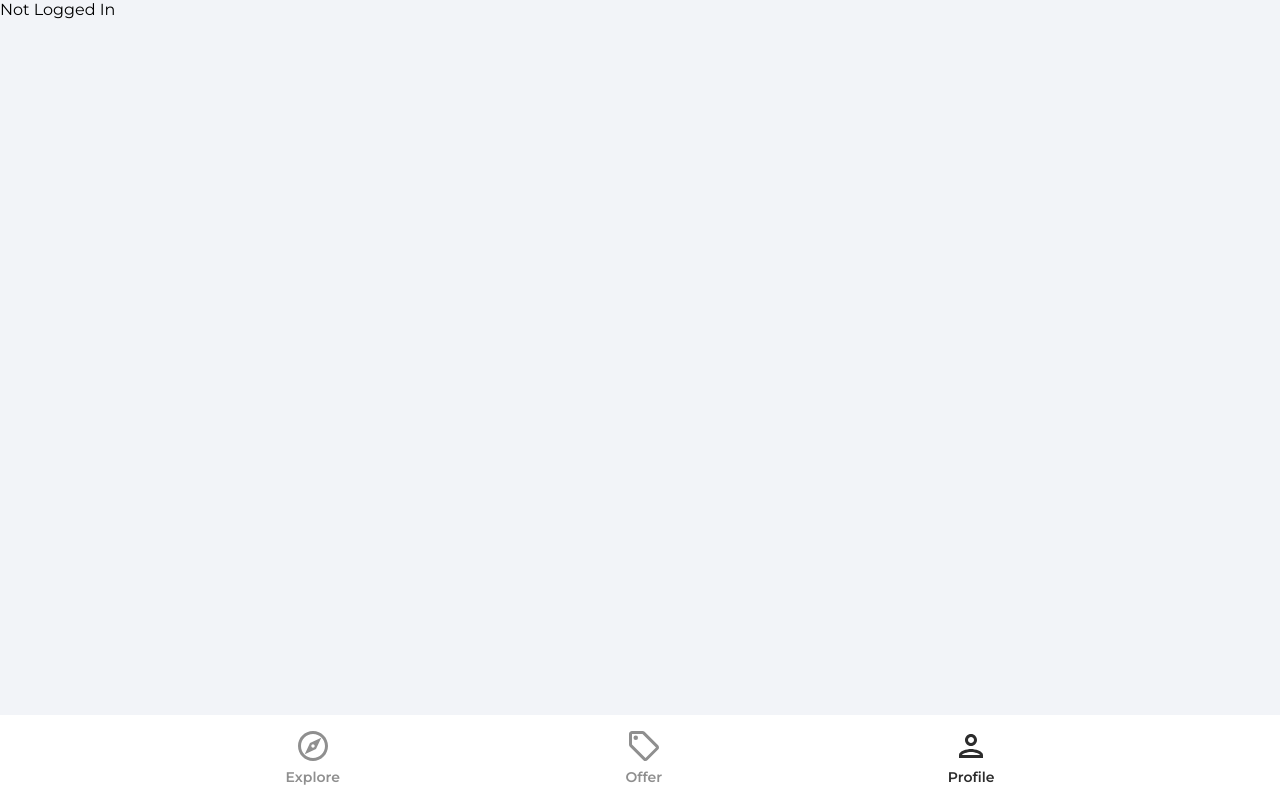
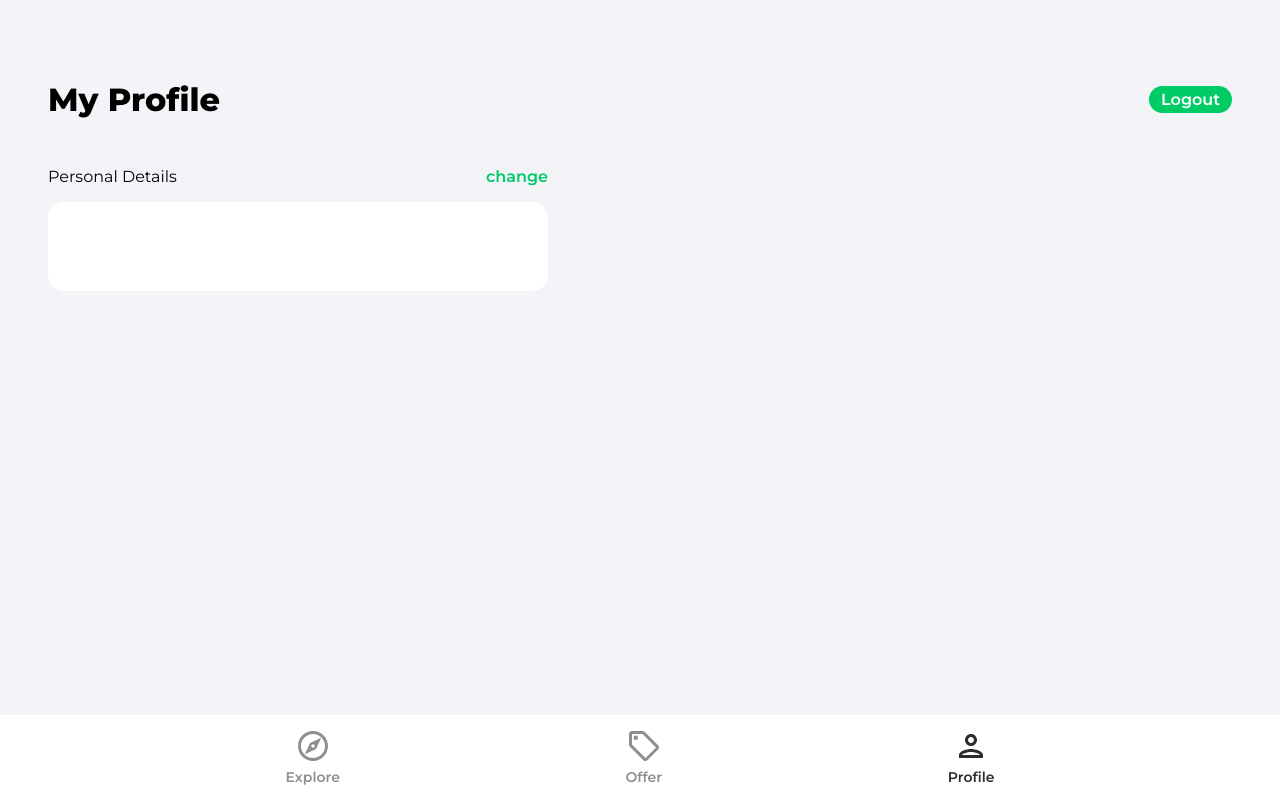
Before and after one commit to dm1tro69/home-marketplace, a React (Create React App) app: page /profile in a window 1280 px wide. Built offline with nearby package versions, Linux system fonts and the light colour scheme; no server answers.

Commit message:
update user details

```diff
--- a/package.json
+++ b/package.json
@@ -15,6 +15,7 @@
     "react-dom": "^17.0.2",
     "react-router-dom": "^6.1.1",
     "react-scripts": "5.0.0",
+    "react-toastify": "^8.1.0",
     "typescript": "^4.5.4",
     "web-vitals": "^2.1.2"
   },
--- a/src/App.tsx
+++ b/src/App.tsx
@@ -1,5 +1,7 @@
 import React from 'react';
 import {BrowserRouter, Route, Routes} from "react-router-dom";
+// import {ToastContainer} from "react-toastify";
+// import 'react-toastify/dist/ReactToastify.css';
 import Explore from "./pages/Explore";
 import Offers from "./pages/Offers";
 import Profile from "./pages/Profile";
@@ -11,9 +13,11 @@ import Navbar from "./components/Navbar";
 
 const App = () => {
 
+
   return (
 
       <>
+          {/*<ToastContainer>*/}
           <BrowserRouter>
               <Routes>
                   <Route path={'/'} element={<Explore/>}/>
@@ -25,6 +29,7 @@ const App = () => {
               </Routes>
               <Navbar/>
           </BrowserRouter>
+          {/*</ToastContainer>*/}
       </>
 
 
--- a/src/pages/Profile.tsx
+++ b/src/pages/Profile.tsx
@@ -1,20 +1,102 @@
-import React, {useEffect, useState} from 'react';
-import {getAuth} from 'firebase/auth'
+import React, {ChangeEvent, useEffect, useState} from 'react';
+import {getAuth, updateProfile} from 'firebase/auth'
+import {useNavigate} from "react-router-dom";
+import {updateDoc, doc} from 'firebase/firestore'
+import {db} from '../firebase.config'
+
+type FormType = {
+    name: string
+    email: string
+}
 
 const Profile = () => {
     const auth = getAuth()
-    const [user, setUser] = useState<any>(null)
+    const navigate = useNavigate()
+    const [changeDetails, setChangeDetails] = useState(false)
+
+    const [formData, setFormData] = useState<FormType>({
+        // @ts-ignore
+        name: auth.currentUser?.displayName,
+        // @ts-ignore
+        email: auth.currentUser?.email
+
+    })
+    const {name, email} = formData
+    const onLogout = () => {
+        auth.signOut()
+        navigate('/')
+
+    }
+    const onSubmit = async () => {
+       try {
+           if (auth.currentUser?.displayName !== name){
+              await updateProfile(auth.currentUser!, {
+                  displayName: name
+              })
+               // @ts-ignore
+               const userRef = doc(db, 'users', auth.currentUser?.uid)
+               await updateDoc(userRef, {
+                   name
+               })
+           }
+       }catch (e) {
+           console.log(e)
+       }
+    }
+    const onChange = (e: ChangeEvent<HTMLInputElement>) => {
+        setFormData((prevState:any) => ({
+            ...prevState,
+            [e.target.id]: e.target.value
+        }))
+    }
 
 
-    useEffect(() => {
-        setUser(auth.currentUser);
-
-    }, [])
 
     return (
-        <>
-            {user ? <h1>{user.displayName}</h1>: 'Not Logged In '}
-        </>
+        <div className={'profile'}>
+            <header className={'profileHeader'}>
+                <p className={'pageHeader'}>
+                    My Profile
+                </p>
+                <button
+                    onClick={onLogout}
+                    type={'button'}
+                    className={'logOut'}>
+                    Logout
+                </button>
+            </header>
+            <main>
+                <div className={'profileDetailsHeader'}>
+                    <p className={'profileDetailsText'}>
+                        Personal Details
+                    </p>
+                    <p className={'changePersonalDetails'} onClick={() => {
+                        changeDetails && onSubmit()
+                        setChangeDetails((prevState) => !prevState)
+                    }}>
+                        {changeDetails? 'done': 'change'}
+                    </p>
+                </div>
+                <div className={'profileCard'}>
+                    <form>
+                        <input
+                            className={!changeDetails? 'profileName': 'profileNameActive'}
+                            disabled={!changeDetails}
+                            value={name}
+                            onChange={onChange}
+                            id={'name'}
+                            type="text"/>
+                        <input
+                            className={!changeDetails? 'profileEmail': 'profileEmailActive'}
+                            disabled={!changeDetails}
+                            value={email}
+                            onChange={onChange}
+                            id={'email'}
+                            type="text"/>
+                    </form>
+                </div>
+            </main>
+        </div>
     );
 };
 
--- a/src/pages/SignIn.tsx
+++ b/src/pages/SignIn.tsx
@@ -1,4 +1,5 @@
 import React, {ChangeEvent, FC, FormEvent, useState} from 'react';
+import {toast} from "react-toastify";
 import {Link, useNavigate} from "react-router-dom";
 import {getAuth, signInWithEmailAndPassword} from 'firebase/auth'
 import {ReactComponent as ArrowRightIcon} from "../assets/svg/keyboardArrowRightIcon.svg";
```
Also changed, not shown: 1 other file (tests, documents, lock files or other folders).
